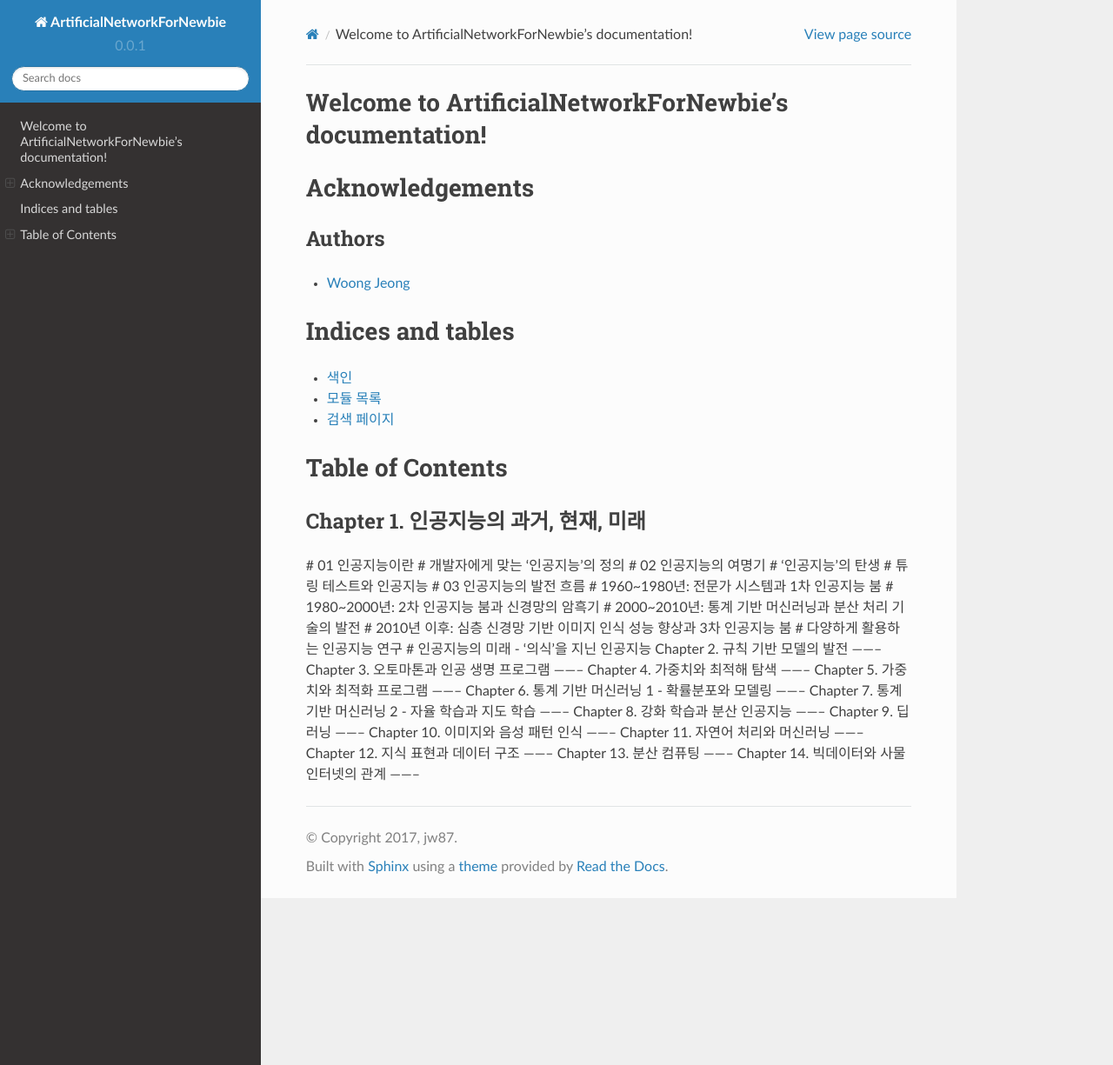
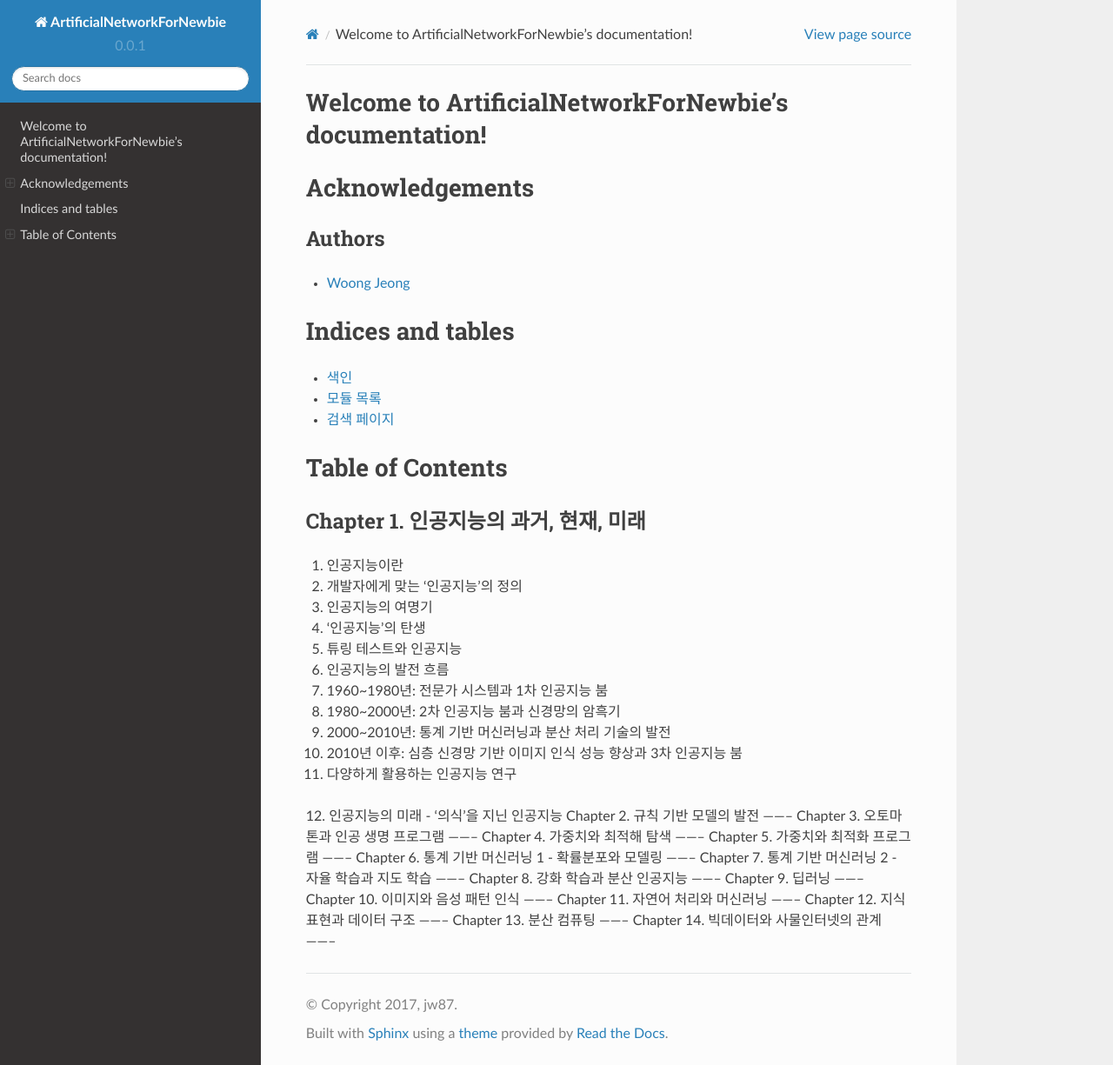
Before and after one commit to scarleaf/artificialnetworkforstarters, a Sphinx documentation site: the page built from docs/index.rst, in a window 1280 px wide and 1225 px high. Shown: the whole window at 87% size. Built offline with Sphinx 7.4.7 and the Read the Docs theme 2.0.0, drawn with Linux system fonts in a browser that asks for light colours.

Commit message:
fix table of contents

```diff
--- a/docs/index.rst
+++ b/docs/index.rst
@@ -29,18 +29,18 @@ Table of Contents
 =================
 Chapter 1. 인공지능의 과거, 현재, 미래
 --------
-# 01 인공지능이란
-#    개발자에게 맞는 '인공지능'의 정의
-# 02 인공지능의 여명기
-#    '인공지능'의 탄생
-#    튜링 테스트와 인공지능
-# 03 인공지능의 발전 흐름
-#    1960~1980년: 전문가 시스템과 1차 인공지능 붐
-#    1980~2000년: 2차 인공지능 붐과 신경망의 암흑기
-#    2000~2010년: 통계 기반 머신러닝과 분산 처리 기술의 발전
-#    2010년 이후: 심층 신경망 기반 이미지 인식 성능 향상과 3차 인공지능 붐
-#    다양하게 활용하는 인공지능 연구
-#    인공지능의 미래 - '의식'을 지닌 인공지능
+1. 인공지능이란
+2. 개발자에게 맞는 '인공지능'의 정의
+3. 인공지능의 여명기
+4. '인공지능'의 탄생
+5. 튜링 테스트와 인공지능
+6. 인공지능의 발전 흐름
+7. 1960~1980년: 전문가 시스템과 1차 인공지능 붐
+8. 1980~2000년: 2차 인공지능 붐과 신경망의 암흑기
+9. 2000~2010년: 통계 기반 머신러닝과 분산 처리 기술의 발전
+10. 2010년 이후: 심층 신경망 기반 이미지 인식 성능 향상과 3차 인공지능 붐
+11. 다양하게 활용하는 인공지능 연구
+12. 인공지능의 미래 - '의식'을 지닌 인공지능
 Chapter 2. 규칙 기반 모델의 발전
 --------
 Chapter 3. 오토마톤과 인공 생명 프로그램
```
